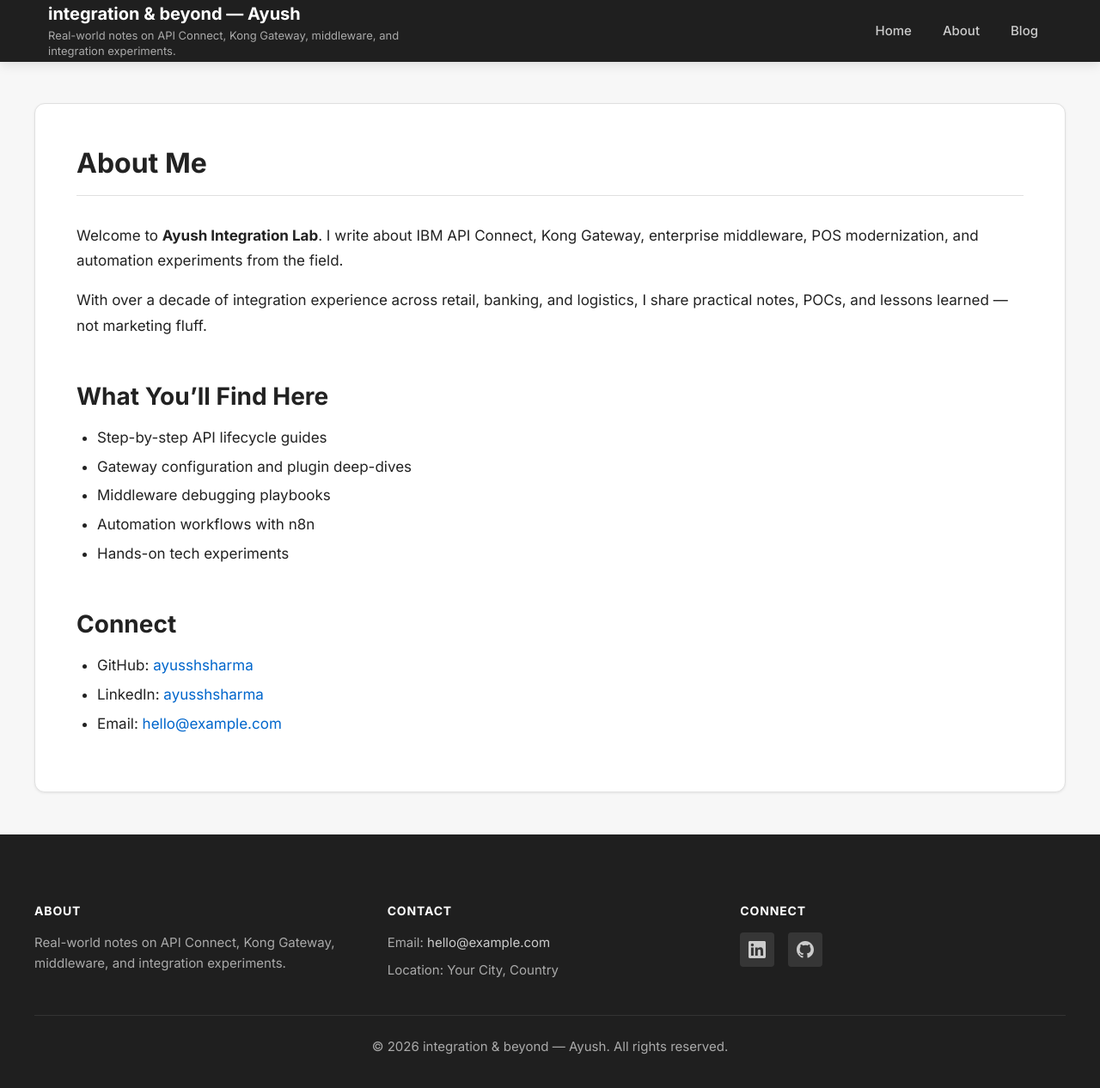
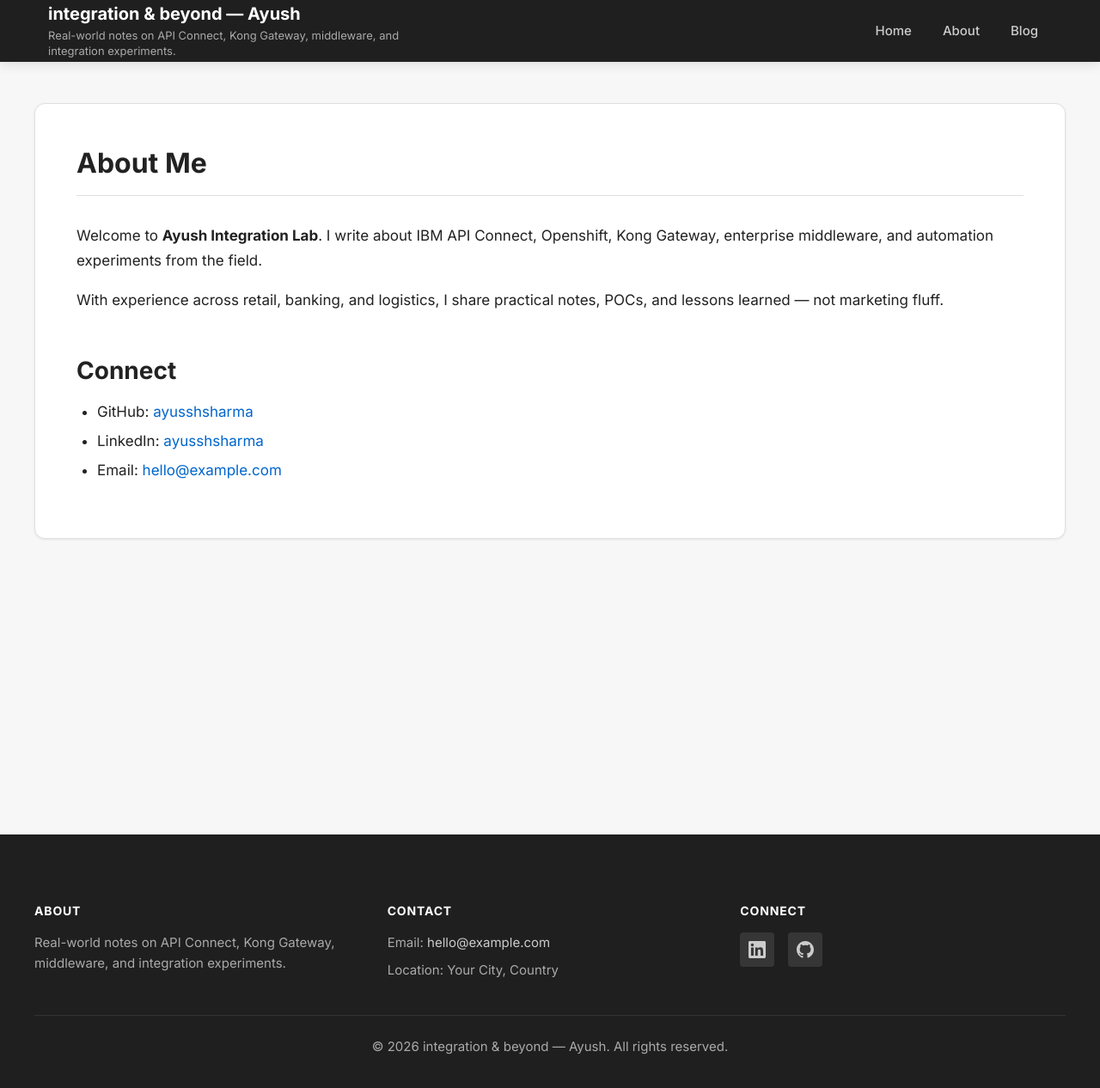
Before and after one commit to ayusshsharma/Integration-and-beyond, a Jekyll site: the page built from about.md, in a window 1280 px wide and 1294 px high. Shown: the top 1266 px of the window at 86% size. Built offline with Jekyll 4.4.1, drawn with Linux system fonts in a browser that asks for light colours; nearby versions of some CDN libraries.

Commit message:
Update about.md

```diff
--- a/about.md
+++ b/about.md
@@ -4,17 +4,9 @@
 permalink: /about/
 ---
 
-Welcome to **Ayush Integration Lab**. I write about IBM API Connect, Kong Gateway, enterprise middleware, POS modernization, and automation experiments from the field.
+Welcome to **Ayush Integration Lab**. I write about IBM API Connect, Openshift, Kong Gateway, enterprise middleware, and automation experiments from the field.
 
-With over a decade of integration experience across retail, banking, and logistics, I share practical notes, POCs, and lessons learned — not marketing fluff.
-
-## What You'll Find Here
-
-- Step-by-step API lifecycle guides
-- Gateway configuration and plugin deep-dives
-- Middleware debugging playbooks
-- Automation workflows with n8n
-- Hands-on tech experiments
+With experience across retail, banking, and logistics, I share practical notes, POCs, and lessons learned — not marketing fluff.
 
 ## Connect
 
```
